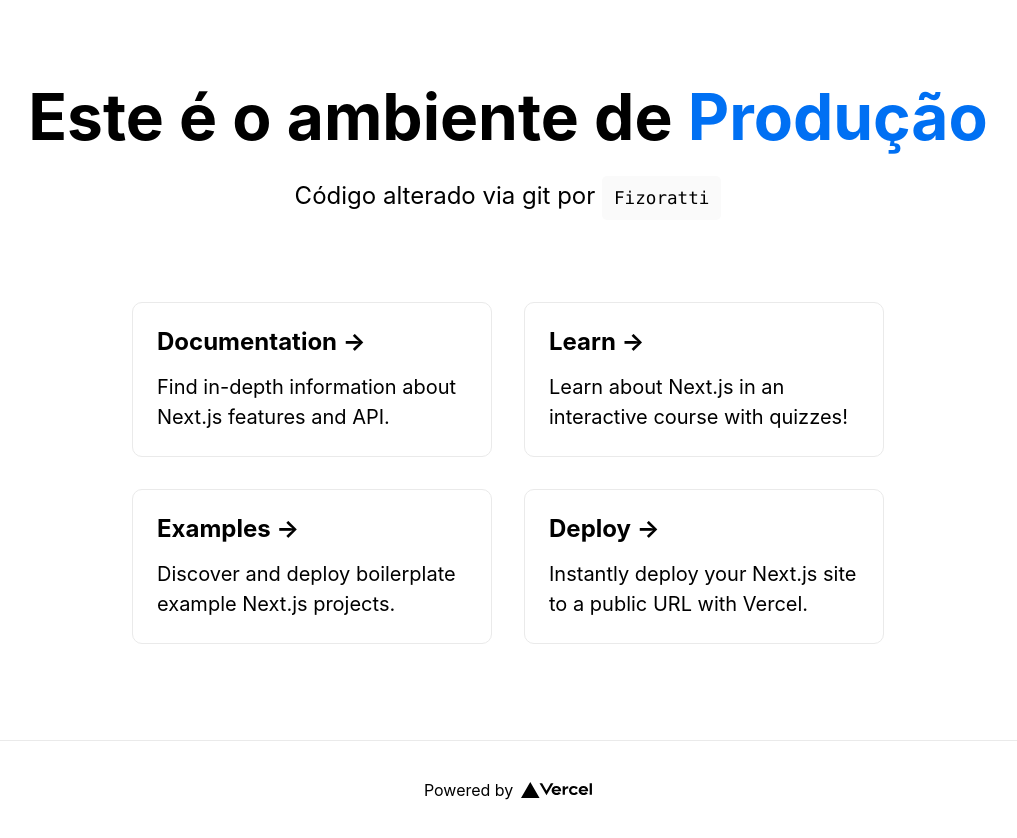
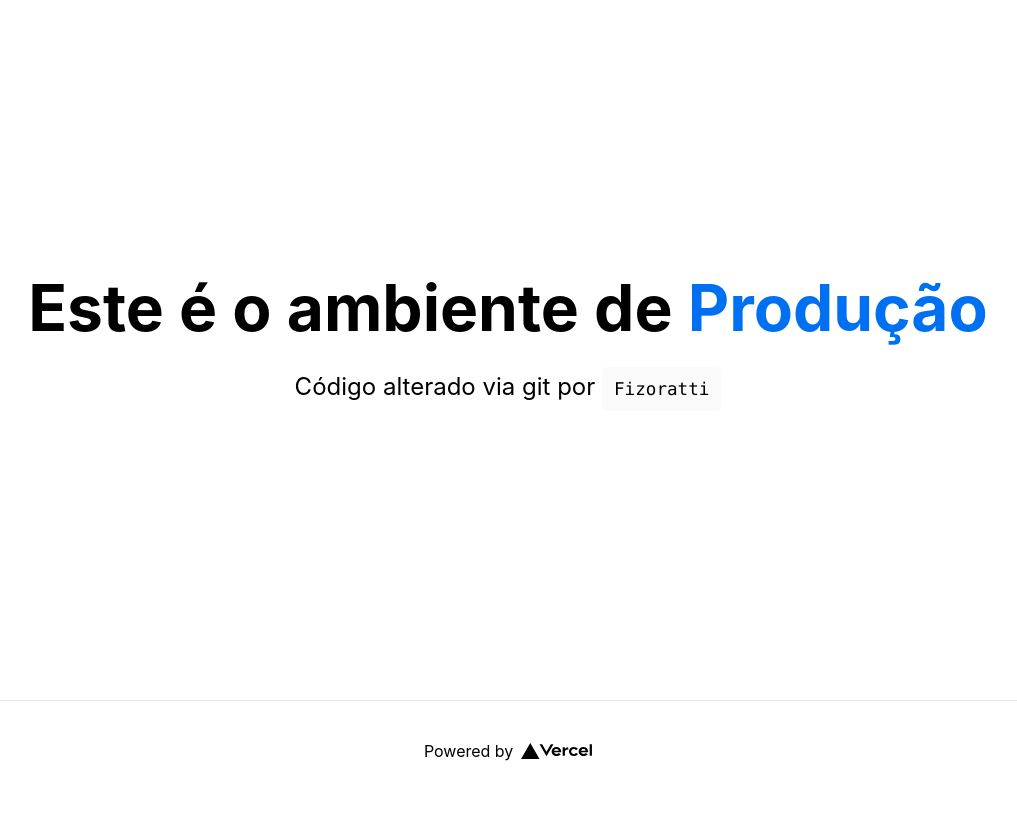
Before and after one commit to Fizoratti/my-next-app, a Next.js app: page / in a window 1280 px wide. Shown: the whole page, without its empty margins (132-1149 px from the left). After the commit the page ends 800 px from the top, so only its background shows below. Built offline with nearby package versions, Linux system fonts and the light colour scheme.

Commit message:
Remove os 4 cards da página inicial

```diff
--- a/pages/index.js
+++ b/pages/index.js
@@ -16,36 +16,6 @@
         <p className="description">
           Código alterado via git por <code>Fizoratti</code>
         </p>
-
-        <div className="grid">
-          <a href="https://nextjs.org/docs" className="card">
-            <h3>Documentation &rarr;</h3>
-            <p>Find in-depth information about Next.js features and API.</p>
-          </a>
-
-          <a href="https://nextjs.org/learn" className="card">
-            <h3>Learn &rarr;</h3>
-            <p>Learn about Next.js in an interactive course with quizzes!</p>
-          </a>
-
-          <a
-            href="https://github.com/vercel/next.js/tree/master/examples"
-            className="card"
-          >
-            <h3>Examples &rarr;</h3>
-            <p>Discover and deploy boilerplate example Next.js projects.</p>
-          </a>
-
-          <a
-            href="https://vercel.com/import?filter=next.js&utm_source=create-next-app&utm_medium=default-template&utm_campaign=create-next-app"
-            className="card"
-          >
-            <h3>Deploy &rarr;</h3>
-            <p>
-              Instantly deploy your Next.js site to a public URL with Vercel.
-            </p>
-          </a>
-        </div>
       </main>
 
       <footer>
```
